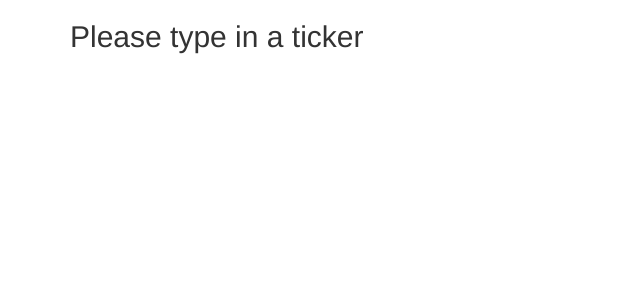
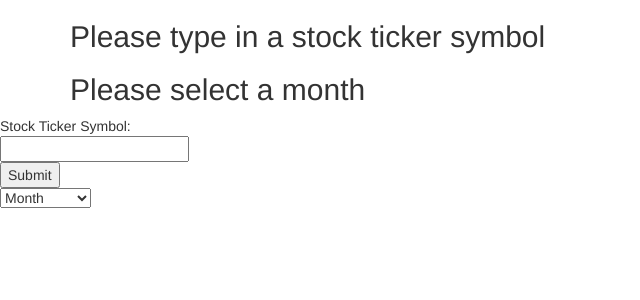
Before and after one commit to skybuxton/stock_ticker_input, a Flask app: page /ticker_input in a window 1280 px wide. Shown: the top 300 px of the page, without its empty margins (0-640 px from the left). Run offline with Flask 2, Linux system fonts and the light colour scheme; some libraries are stand-ins or nearby versions.

Commit message:
added ticker input fields html

```diff
--- a/templates/ticker_input.html
+++ b/templates/ticker_input.html
@@ -16,11 +16,35 @@
     <div class="container">
       <div class="row">
         <div class="col-lg-12 text-left">
-          <h2>Please type in a ticker</h2>
-
+          <h2>Please type in a stock ticker symbol</h2>
+          <h2>Please select a month </h2>
         </div>
       </div>
     </div>
+
+  <form action="/action_page.php">
+    Stock Ticker Symbol:<br>
+    <input type="text" name="Stock Ticker Symbol" value=""><br>
+    <input type="submit" value="Submit">
+  </form>
+
+
+  <select>
+    <option value="Month">Month</option>
+    <option value="January">January</option>
+    <option value="February">February</option>
+    <option value="March">March</option>
+    <option value="April">April</option>
+    <option value="May">May</option>
+    <option value="June">June</option>
+    <option value="July">July</option>
+    <option value="August">August</option>
+    <option value="September">September</option>
+    <option value="October">October</option>
+    <option value="November">November</option>
+    <option value="December">December</option>
+</select>
+
     <!-- Bootstrap core JavaScript
     ================================================== -->
     <!-- Placed at the end of the document so the pages load faster -->
```
